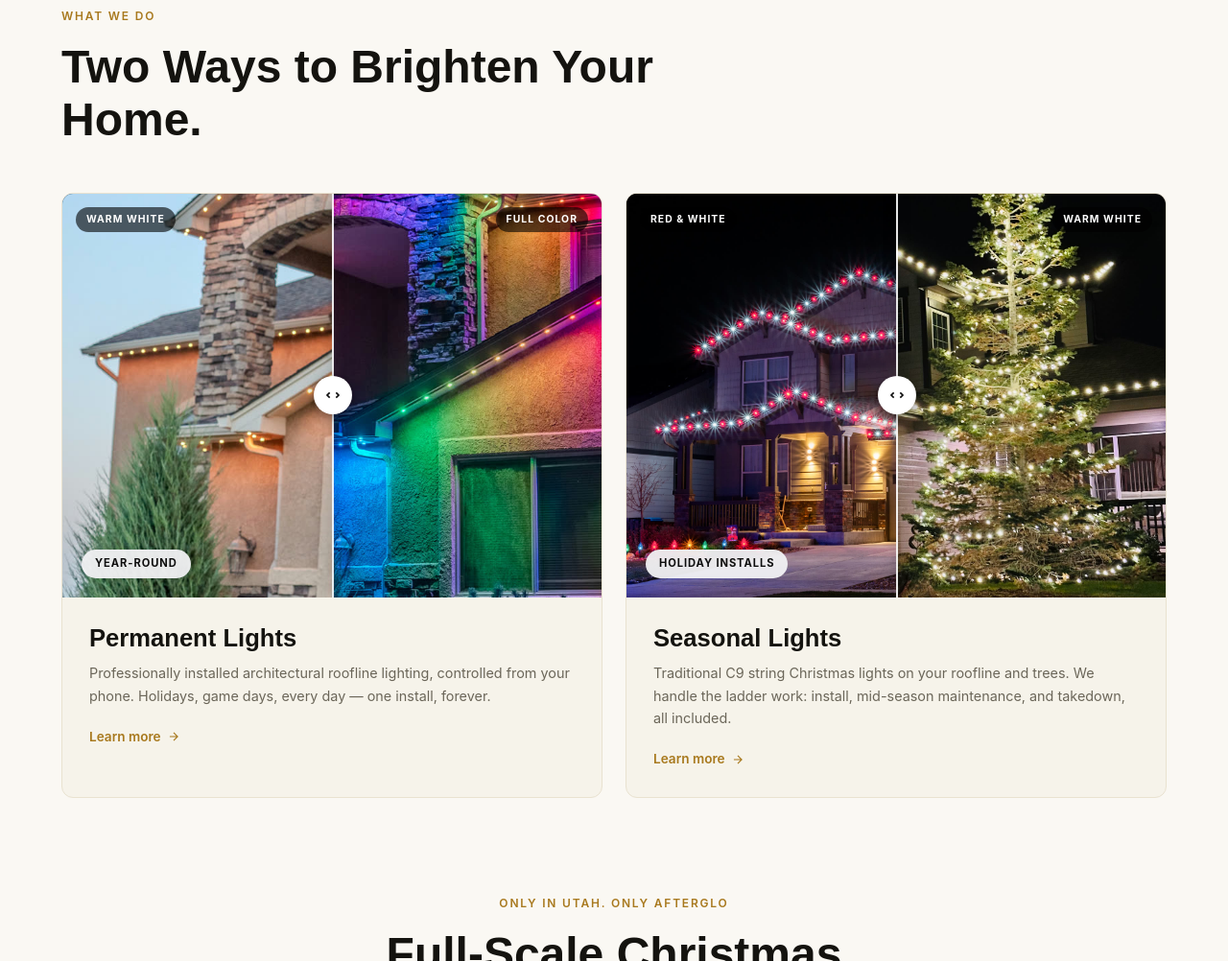
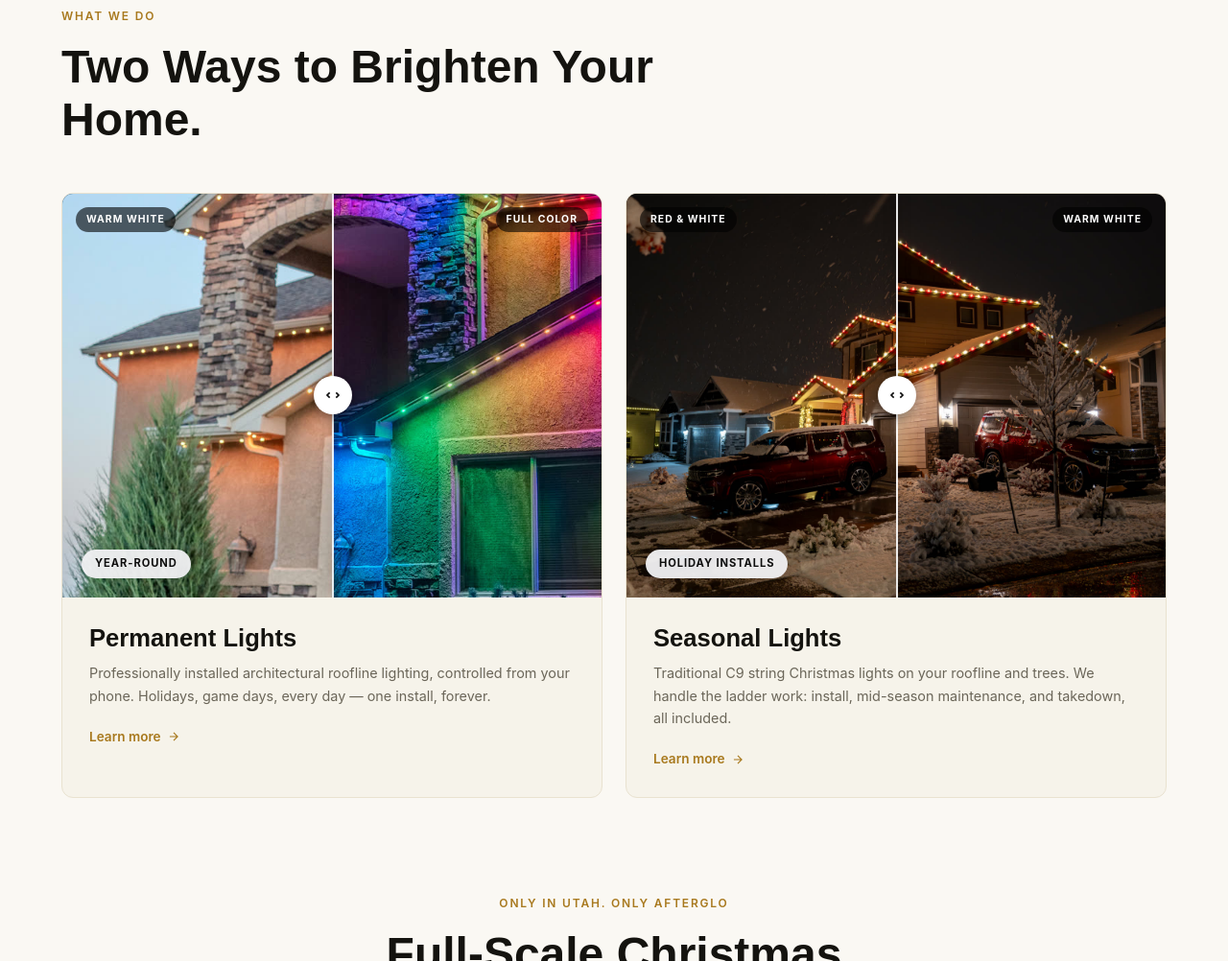
Before and after one commit to gamesum/gamesum.github.io, a plain HTML site: page docs/index.html in a window 1280 px wide. Shown: the part 893-1895 px from the top of the page at 96% size. Drawn offline with Linux system fonts and the light colour scheme; no server answers.

Commit message:
Swap homepage seasonal-lights slider photos for new snowy red/gold shots

```diff
--- a/docs/index.html
+++ b/docs/index.html
@@ -1572,8 +1572,8 @@
         <div class="svc-card fade-in fade-delay-1">
           <div class="svc-card-media">
             <div class="ba-slider" data-ba-slider>
-              <img class="ba-after" src="Resources/seasonal/seasonal-warmwhite-roofline.jpg" alt="Home with traditional warm white C9 Christmas string lights on the roofline and tree" draggable="false">
-              <img class="ba-before" src="Resources/seasonal/seasonal-sparkle-redwhite.jpg" alt="Home with red and white C9 Christmas string lights" draggable="false">
+              <img class="ba-after" src="Resources/seasonal/seasonal-snow-redgold.jpg" alt="Home with red and gold C9 Christmas string lights on the roofline in the snow" draggable="false">
+              <img class="ba-before" src="Resources/seasonal/seasonal-snow-redgold2.jpg" alt="Home with red and gold C9 Christmas string lights on the roofline during a snowfall" draggable="false">
               <span class="ba-label ba-label-before">Red &amp; White</span>
               <span class="ba-label ba-label-after">Warm White</span>
               <div class="ba-divider"><div class="ba-handle"><svg width="16" height="16" fill="none" stroke="currentColor" stroke-width="2.5" viewBox="0 0 24 24"><path d="M7 8l-4 4 4 4M17 8l4 4-4 4"/></svg></div></div>
```
Also changed, not shown: docs/Resources/seasonal/seasonal-snow-redgold.jpg (added), docs/Resources/seasonal/seasonal-snow-redgold2.jpg (added).
